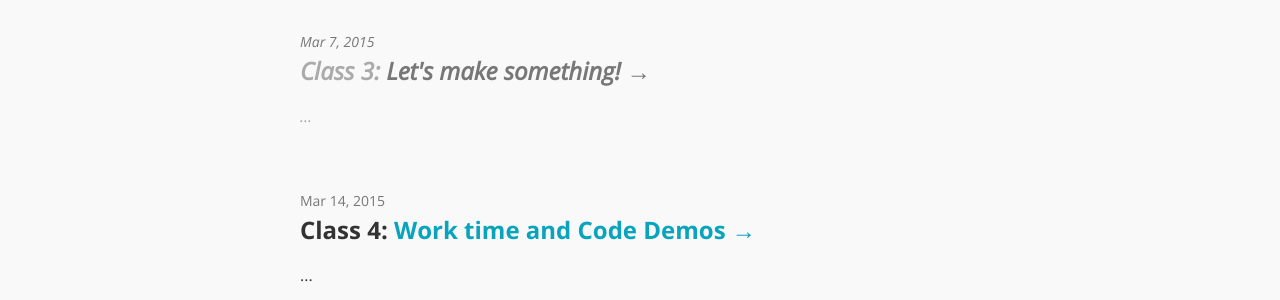
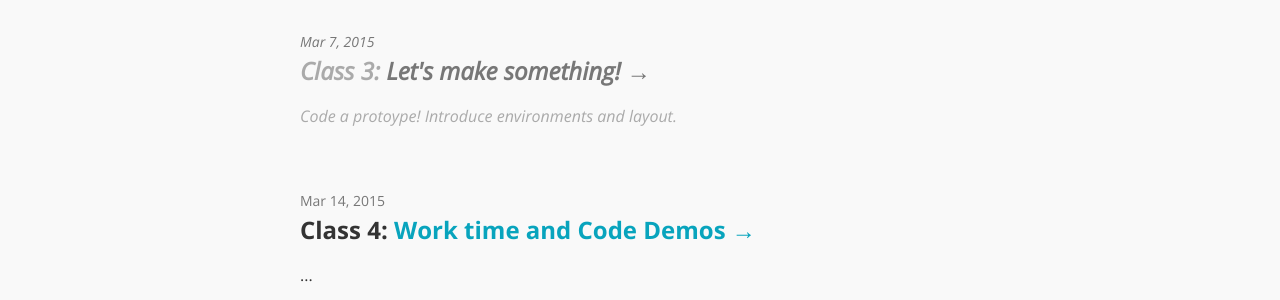
Before and after one commit to laras126/uipic-fall15, a Jekyll site: the page built from classes.html, in a window 1280 px wide. Shown: the part 562-862 px from the top of the page. Built offline with Jekyll 4.4.1, drawn with Linux system fonts in a browser that asks for light colours; nearby versions of some CDN libraries.

Commit message:
add class desc

```diff
--- a/_posts/2015-03-07-class-3.markdown
+++ b/_posts/2015-03-07-class-3.markdown
@@ -1,7 +1,7 @@
 ---
 layout: post
 class: 3
-excerpt: "..."
+excerpt: "Code a protoype! Introduce environments and layout."
 title:  "Let's make something!"
 date:   2015-03-07
 categories: class
```
